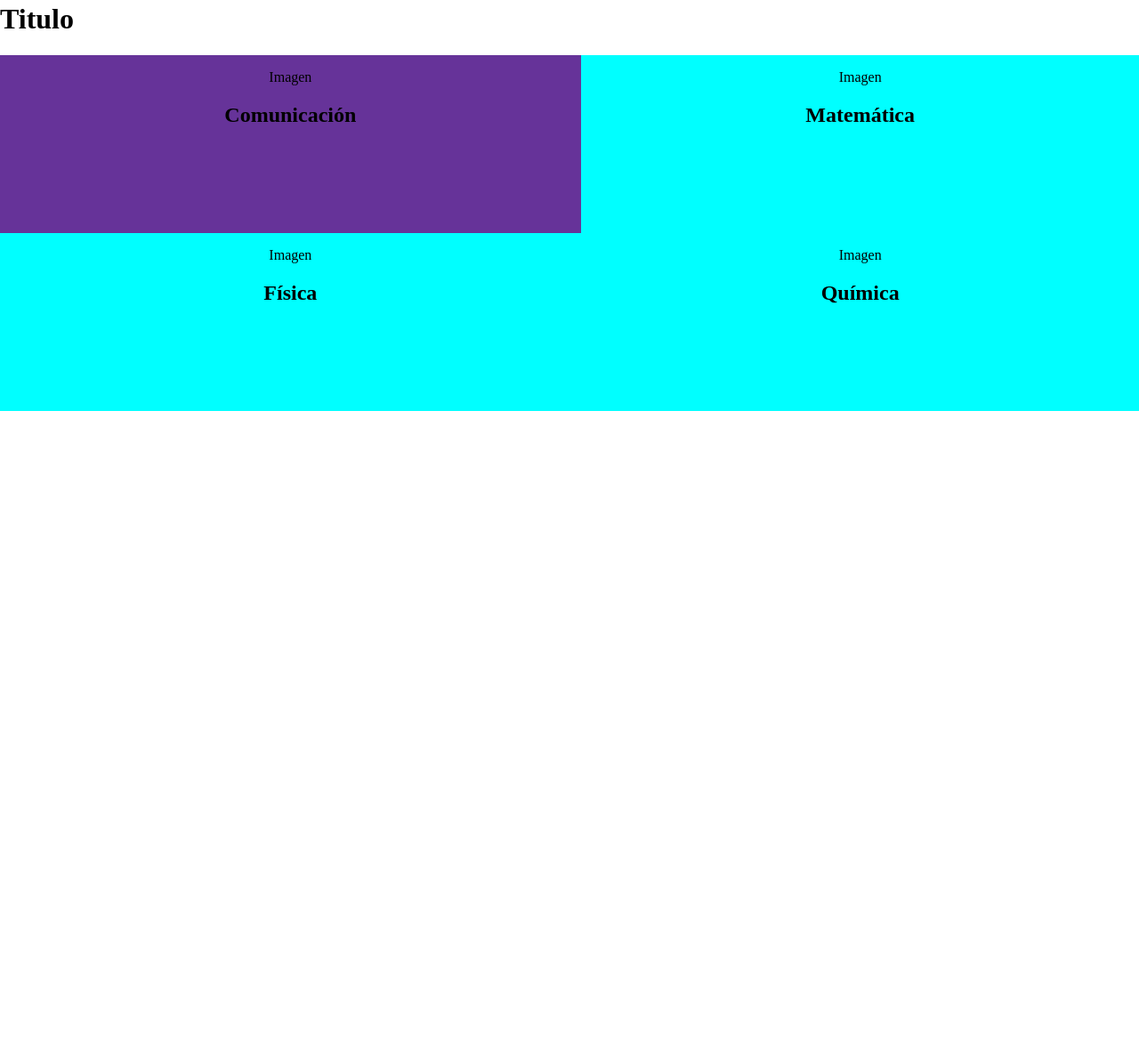
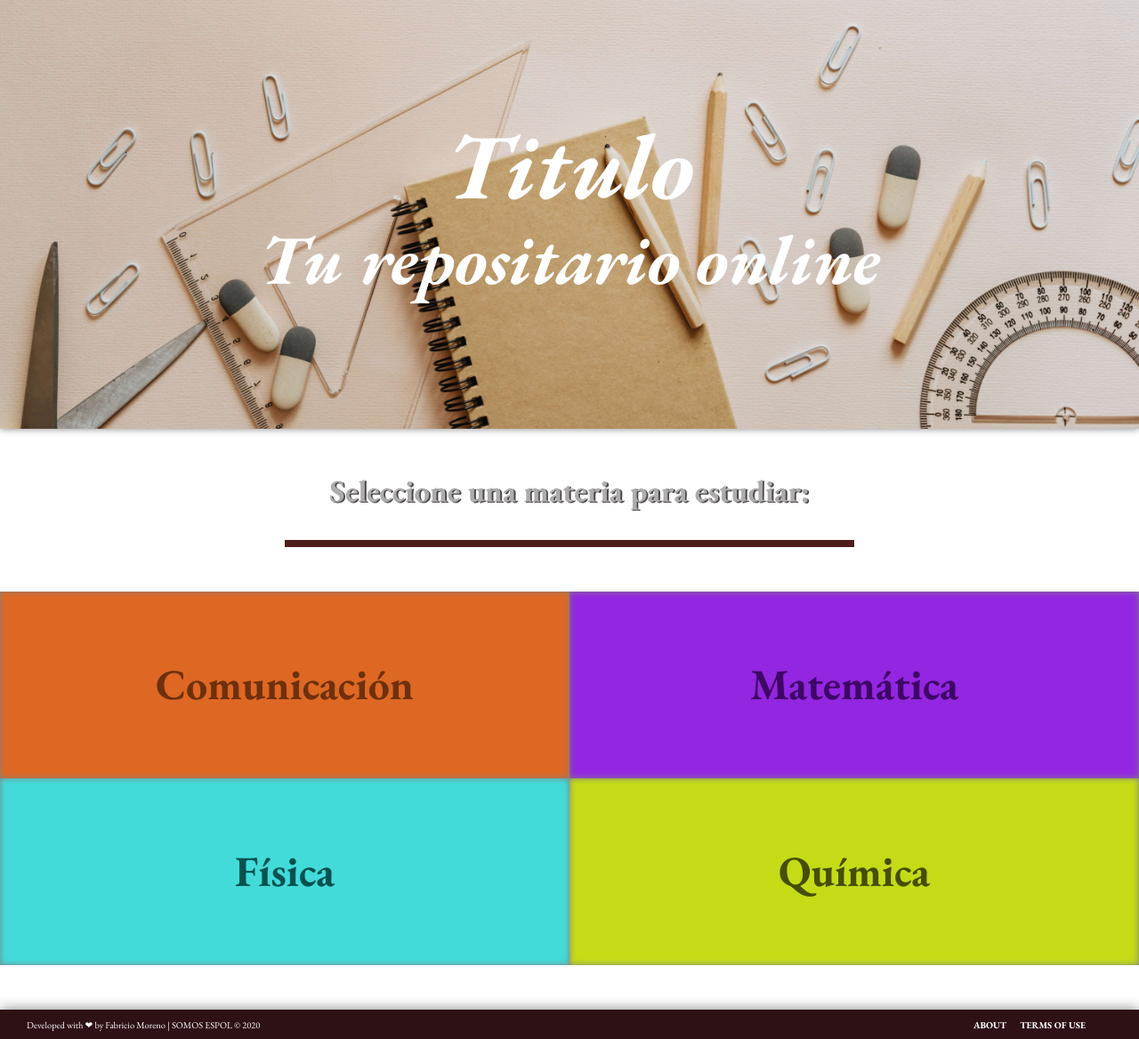
Before and after one commit to FabricioMoreno/Expol, a website: page source/index.html in a window 1280 px wide. Shown: the part 18-1186 px from the top of the page at 89% size. Before the commit the page ends 800 px from the top, so only its background shows below. Drawn offline with nearby package versions, Linux system fonts and the light colour scheme.

Commit message:
Prototipo terminado de html css js(solo efectos) con sus efectos

```diff
--- a/source/css/effects.css
+++ b/source/css/effects.css
@@ -16,6 +16,8 @@ transition-property: color, background-color;
 .hvr-fade:hover, .hvr-fade:focus, .hvr-fade:active {
 background-color: #2098D1;
 color: white;
+box-shadow: 0 0 45px black;
+text-shadow: 0 0 10px black;
 }
 /*------------------------------------------------------
                         Move SVG
--- a/source/css/index.css
+++ b/source/css/index.css
@@ -1,8 +1,77 @@
+:root{
+  --main-color: #ADADAD;
+  --secondary-color:#2E1114;
+  --third-color:#83677B;
+  --fourth-color:#501B1D;
+}
+.main
+{
+  width: 100%;
+}
 /*------------------------------------------------------
                           HEADER
 --------------------------------------------------------*/
 .header {
+
+  width: 100%;
+  text-align: center;
+
+  font-family: 'EB Garamond', serif;
+  font-size:6.5vh;
+  font-style: italic;
+
+  box-shadow: 0  0 8px gray;
+}
+
+.banner .banner-image
+{
   display: flex;
+  justify-content: center;
+  align-items: center;
+
+  width: 100%;
+  height: 500px;
+
+  background-image: url(../assets/images/banner-min.jpg);
+  background-position-y: 500px;
+  overflow:hidden;
+  background-size: cover;
+}
+.banner .banner-image .banner-inner-container
+{
+
+  color: white;
+
+}
+.banner .banner-image .banner-inner-container h1,.banner .banner-image .banner-inner-container h2
+{
+  margin: 0;
+}
+/*------------------------------------------------------
+                        Select
+--------------------------------------------------------*/
+.select
+{
+  width: 100%;
+  text-align: center;
+  margin-top: 50px;
+  margin-bottom: 50px;
+  font-family: 'EB Garamond', serif;
+  font-weight: bolder;
+  font-size:35px;
+  text-shadow: 1.9px 1px 0.2px rgb(77, 70, 70);
+
+  color: var(--main-color);
+}
+.select hr{
+  width: 50%;
+  height: 8px;
+  background-color: var(--fourth-color);
+  outline:none;
+  border: none;
+
+  transition-property: all;
+  transition-duration: 0.5s;
 }
 /*------------------------------------------------------
                         Subjects
@@ -10,16 +79,29 @@
 .subjects
 {
   display: grid;
-  grid-template-columns: auto auto;
-  /* justify-items: center; */
+  width: 100%;
+  grid-template-columns: 1fr 1fr;
   align-items: center;
   text-align: center;
 
+  font-size: 4vh;
+  font-family: 'EB Garamond', serif;
+  font-weight:600 ;
+
 }
-.subjects div
+.subjects a
 {
-  height: 200px;
-  cursor: pointer;
+  text-decoration: none;
+}
+.subjects a div
+{
+  display: flex;
+  justify-content: center;
+  align-items: center;
+  height: 210px;
+  width: 100%;
+
+  box-shadow: inset 0 0 7px gray;
 }
 
 /*------------------------------------------------------
@@ -27,46 +109,100 @@
 --------------------------------------------------------*/
 .communication-subject
 {
-background-color: rebeccapurple;
+background-color: #DE6723;
+color: #6e300c;
+
 }
 .communication-subject:hover
 {
   background-image: url(../assets/svg/user-friends-solid.svg);
-  background-color: yellow;
-
+  background-color: #c7662d;
 }
 /*------------------------------------------------------
                           math
 --------------------------------------------------------*/
 .math-subject
 {
-  background-color: aqua;
+  background-color: #9326E0;
+  color: #3e0766;
 }
 .math-subject:hover
 {
   background-image: url(../assets/svg/calculate-24px.svg);
   background-size: 200px;
+  background-color: #6c24a0;
 }
 /*------------------------------------------------------
                           physics
 --------------------------------------------------------*/
 .physics-subject
 {
-  background-color: aqua;
+  background-color: #42DBD9;
+  color: #045250;
 }
 .physics-subject:hover
 {
   background-image: url(../assets/svg/atom-solid.svg);
+  background-color: #31a5a3;
 }
 /*------------------------------------------------------
                           chemistry
 --------------------------------------------------------*/
 .chemistry-subject
 {
-  background-color: aqua;
+  background-color: #C4DB16;
+  color: #464e05;
 }
 .chemistry-subject:hover
 {
   background-image: url(../assets/svg/science-24px.svg);
   background-size: 200px;
+  background-color: #97a812;
 }
+/*------------------------------------------------------
+                        Footer
+--------------------------------------------------------*/
+.footer
+{
+  display: flex;
+  width: 100%;
+  justify-content: space-between;
+  align-items: center;
+
+  box-sizing: border-box;
+  margin-top: 50px;
+  padding-left: 30px;
+  padding-right: 60px;
+
+  background-color: var(--secondary-color);
+  color: white;
+
+  font-family: 'EB Garamond', serif;
+  font-weight: 100;
+  font-size: 10.5px;
+
+  box-shadow: 0 0 15px gray;
+}
+.footer-options ul
+{
+  list-style-type: none;
+  display: flex;
+  justify-content: space-between;
+  padding-left: 0;
+
+}
+.footer-options li
+{
+  margin-left: 15px;
+}
+.footer-options a
+{
+  text-decoration: none;
+  color: white;
+  font-weight: bold;
+  text-transform: uppercase;
+}
+.footer-options a:hover
+{
+  text-decoration: underline;
+}
--- a/source/index.html
+++ b/source/index.html
@@ -1,36 +1,75 @@
 <!DOCTYPE html>
-<html lang="en">
+<html lang="es">
 <head>
     <meta charset="UTF-8">
     <meta name="viewport" content="width=device-width, initial-scale=1.0">
     <title>Document</title>
+    <!-- Fonts -->
+    <link href="https://fonts.googleapis.com/css2?family=EB+Garamond:ital,wght@0,400;0,500;0,600;0,700;0,800;1,400;1,500;1,600;1,700;1,800&display=swap" rel="stylesheet">
+    <!-- Normalize.css -->
     <link rel="stylesheet" href="./css/normalize.css">
+    <!-- My Stylus -->
     <link rel="stylesheet" href="./css/effects.css">
     <link rel="stylesheet" href="./css/index.css">
 </head>
 <body>
-    <div>
+    <div class="main">
         <header class="header">
+            <div class="banner">
+                <div class="banner-image">
+                    <div class="banner-inner-container">
                         <h1>Titulo</h1>
+                        <h2>Tu repositario online </h2>
+                    </div>
+                </div>
+            </div>
         </header>
-        <section class="subjects">
+        <div class="select">
+            <p>Seleccione una materia para estudiar:</p>
+            <hr id="hr">
+        </div>
+        <section class="subjects" id="subjects">
+            <!--communication-->
+            <a href="./html/communication.html">
                 <div class="communication-subject hvr-fade move-svg-effect">
-                <p>Imagen</p>
-                <h2>Comunicaci&#243n</h2>
+                    <h2>Comunicaci&#243;n</h2>
                 </div>
+            </a>
+            <!--Math-->
+            <a href="./html/math.html">
                 <div class="math-subject hvr-fade move-svg-effect">
-                <p>Imagen</p>
-                <h2>Matem&#225tica</h2>
+                    <h2>Matem&#225;tica</h2>
                 </div>
+            </a>
+            <!--Physics-->
+            <a href="./html/physics.html">
                 <div class="physics-subject hvr-fade move-svg-effect">
-                <p>Imagen</p>
-                <h2>F&#237sica</h2>
+                    <h2>F&#237;sica</h2>
                 </div>
+            </a>
+            <!--Chemistry-->
+            <a href="./html/chemistry.html">
                 <div class="chemistry-subject hvr-fade move-svg-effect">
-                <p>Imagen</p>
-                <h2>Qu&#237mica</h2>
+                    <h2>Qu&#237;mica</h2>
                 </div>
+            </a>
         </section>
+        <script src="./js/effects.js"></script>
+        <footer class="footer">
+            <div class="footer-text">
+
+                <p>Developed with ❤ by Fabricio Moreno |
+                SOMOS ESPOL &copy;
+                    <script>document.write( new Date().getUTCFullYear() );</script>
+                </p>
+            </div>
+            <div class="footer-options">
+                <ul>
+                    <li><a href="">About</a></a></li>
+                    <li><a href="">Terms of Use</a></li>
+                </ul>
+            </div>
+        </footer>
     </div>
 </body>
 </html>
--- /dev/null
+++ b/source/js/effects.js
@@ -0,0 +1,11 @@
+const subjects = document.getElementById('subjects')
+const hr = document.getElementById('hr')
+
+function sizeTheLine(){
+    hr.style.width='30%'
+}
+function normalLine(){
+    hr.style.width='50%'
+}
+subjects.addEventListener('mouseover',sizeTheLine)
+subjects.addEventListener('mouseout',normalLine)
```
Also changed, not shown: source/html/chemistry.html (added, +11 -0 lines), source/html/communication.html (added, +11 -0 lines), source/html/math.html (added, +11 -0 lines), source/html/physics.html (added, +11 -0 lines), source/assets/images/banner-min.jpg (added), 1 other file. Lines whose indentation alone changed are shown as unchanged.
